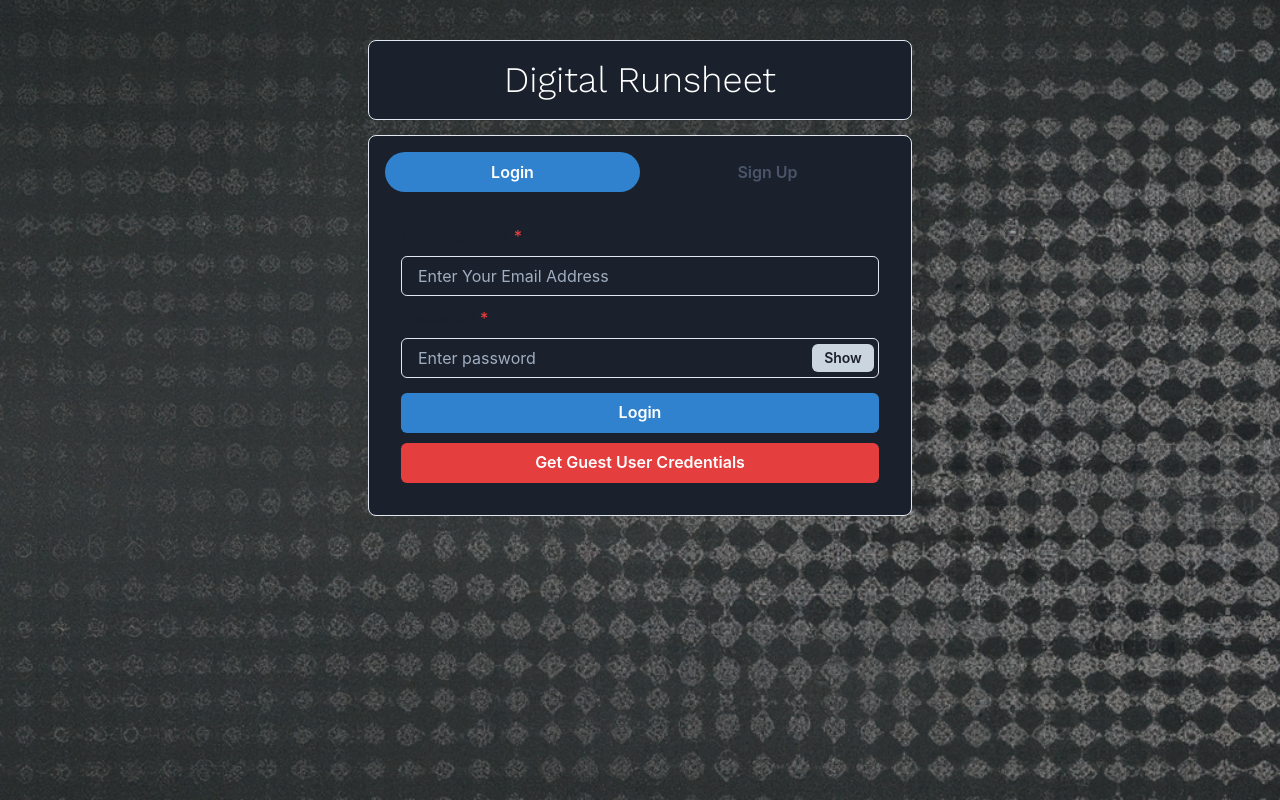
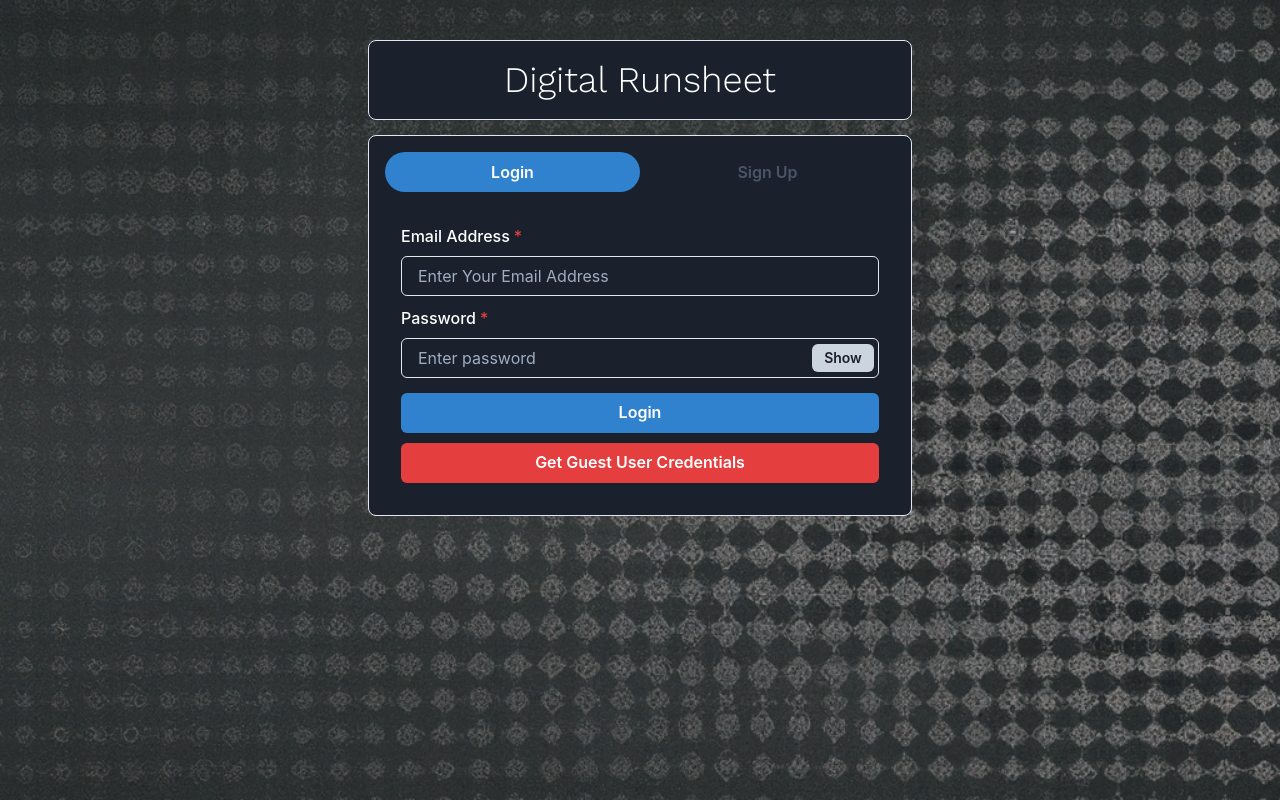
Before and after one commit to YBS01/DigitalRunsheet, a React (Create React App) app in the folder frontend/: page / in a window 1280 px wide. Built offline with nearby package versions, Linux system fonts and the light colour scheme.

Commit message:
cleaning

```diff
--- a/frontend/src/components/Authentication/Login.js
+++ b/frontend/src/components/Authentication/Login.js
@@ -73,8 +73,9 @@ const Login = () => {
   return (
     <VStack spacing="10px">
       <FormControl id="email" isRequired>
-        <FormLabel>Email Address</FormLabel>
+        <FormLabel color="white" >Email Address</FormLabel>
         <Input
+          color="gray.300"
           value={email}
           type="email"
           placeholder="Enter Your Email Address"
@@ -82,20 +83,23 @@ const Login = () => {
         />
       </FormControl>
       <FormControl id="password" isRequired>
-        <FormLabel>Password</FormLabel>
+        <FormLabel color="white">Password</FormLabel>
         <InputGroup size="md">
           <Input
+            color="gray.300"
             value={password}
             onChange={(e) => setPassword(e.target.value)}
             type={show ? "text" : "password"}
             placeholder="Enter password"
           />
           <InputRightElement width="4.5rem">
-            <Button h="1.75rem"
+            <Button
+              h="1.75rem"
               size="sm"
               _hover={{ bg: "gray.500" }}
               onClick={handleClick}
-              bg="gray.300">
+              bg="gray.300"
+            >
               {show ? "Hide" : "Show"}
             </Button>
           </InputRightElement>
--- a/frontend/src/components/SingleSheet.js
+++ b/frontend/src/components/SingleSheet.js
@@ -226,10 +226,11 @@ const SingleSheet = ({ fetchAgain, setFetchAgain }) => {
             Authorization: `Bearer ${user.token}`,
           },
         };
-        setNewMessage("");
+        // setNewMessage("");
         const { data } = await axios.post(
           "/api/message",
           {
+            message: newMessage,
             itemNum: newItemNum,
             estTime: newEstTime,
             content: newMessage,
@@ -536,7 +537,8 @@ const handleDeleteMessage = async () => {
                 bg="#E0E0E0"
                 placeholder="Enter cue name.."
                 value={newMessage}
-                onChange={typingHandler}
+                // onChange={typingHandler}
+                onChange={(e) => setNewMessage(e.target.value)}
               />
               {/* // Input for updating itemNum */}
               <Input
```
Also changed, not shown: package.json (+4 -5 lines), 2 other files (tests, documents, lock files or other folders).
